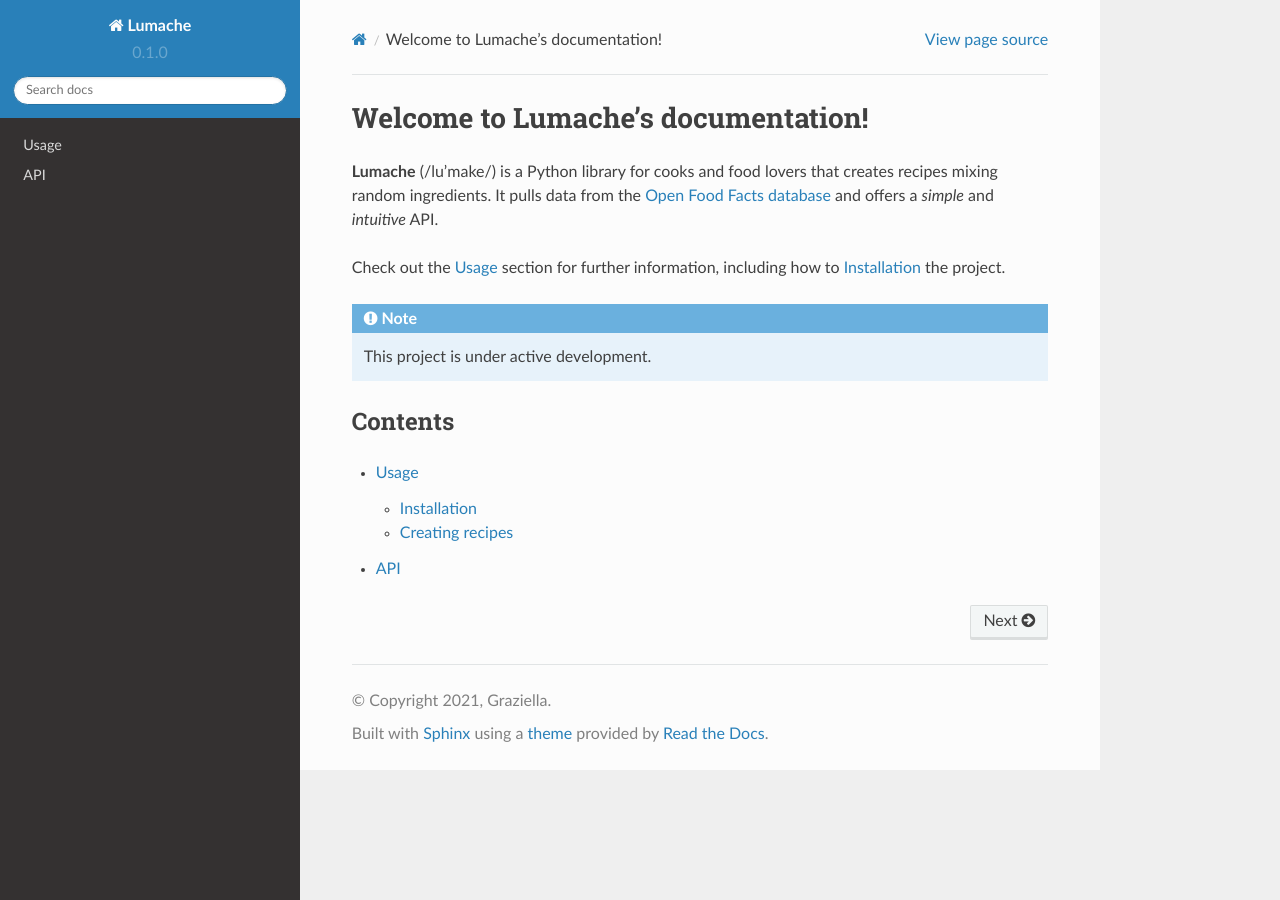
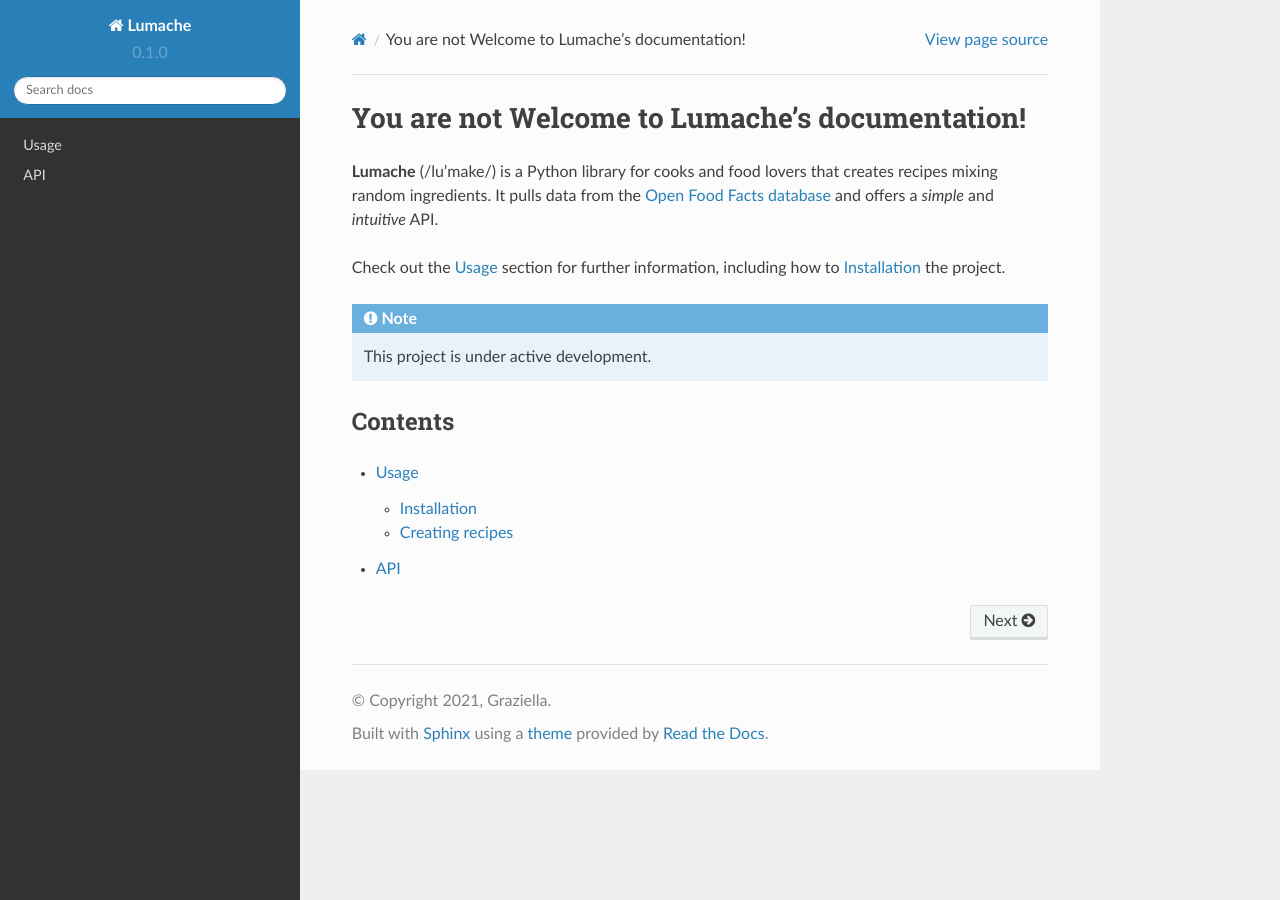
Before and after one commit to AbdelrahmanElsaidElsawy/rtd-tutorial, a Sphinx documentation site: the page built from docs/source/index.rst, in a window 1280 px wide. Built offline with Sphinx 7.4.7 and the Read the Docs theme 2.0.0, drawn with Linux system fonts in a browser that asks for light colours.

Commit message:
Update index.rst

```diff
--- a/docs/source/index.rst
+++ b/docs/source/index.rst
@@ -1,4 +1,4 @@
-Welcome to Lumache's documentation!
+You are not Welcome to Lumache's documentation!
 ===================================
 
 **Lumache** (/lu'make/) is a Python library for cooks and food lovers
```
